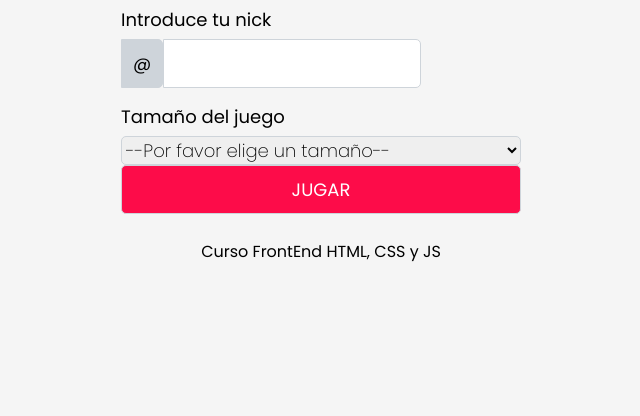
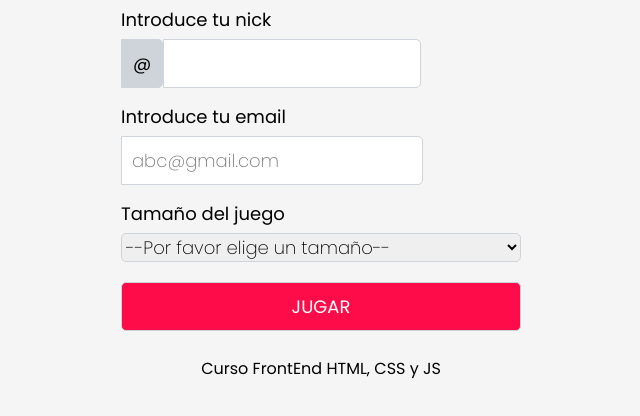
Before and after one commit to ElCuti/frontend_html_css_js, a plain HTML site: page index.html in a window 1280 px wide. Shown: the part 112-528 px from the top of the page, without its empty margins (319-959 px from the left). Drawn offline with Linux system fonts and the light colour scheme; a web font is replaced by a local one.

Commit message:
Add email input field to form and update styles; include app.js for alerts

```diff
--- a/css/estilos.css
+++ b/css/estilos.css
@@ -45,6 +45,7 @@ input[type="submit"] {
     font-weight: 400;
     width: 100%;
     border-radius: 5px;
+    margin-top: 20px;
 }
 
 select {
@@ -68,3 +69,7 @@ select {
     font-weight: 400;
     font-size: 18px;
 }
+
+#email {
+    width: 70%;
+}
--- a/index.html
+++ b/index.html
@@ -26,6 +26,10 @@
                 <input type="text" name="nick" id="nick">
             </div>
             <div class="itemForm">
+                <label for="email">Introduce tu email</label>
+                <input type="email" name="email" id="email" placeholder="abc@gmail.com">
+            </div>
+            <div class="itemForm">
                 <label for="tamano">Tamaño del juego</label>
                 <select name="tamano" id="tamano">
                     <option value="">--Por favor elige un tamaño--</option>
@@ -41,6 +45,7 @@
     <footer>
         <p>Curso FrontEnd HTML, CSS y JS</p>
     </footer>
+    <script src="./js/app.js"></script>
 </body>
 
 </html>
--- /dev/null
+++ b/js/app.js
@@ -0,0 +1 @@
+alert("Hola");
```
